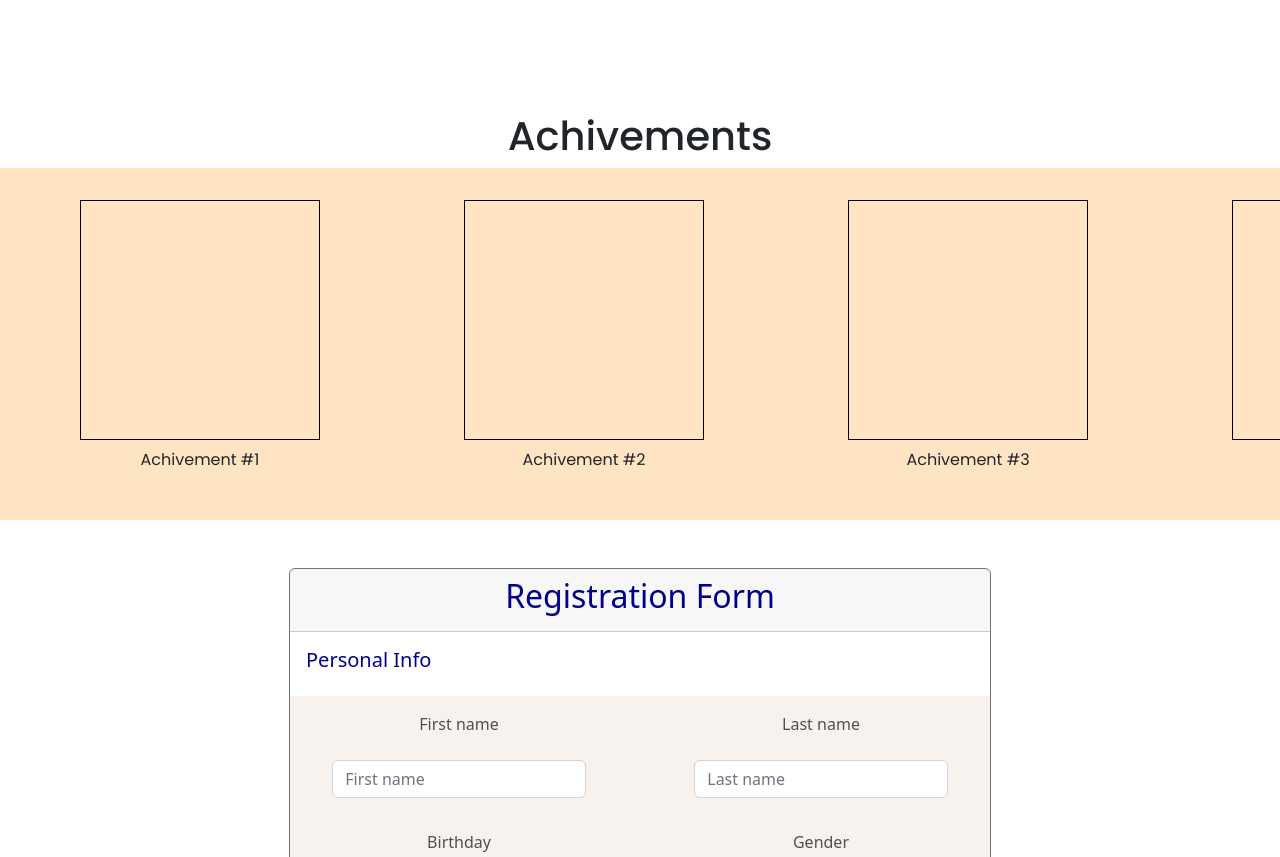
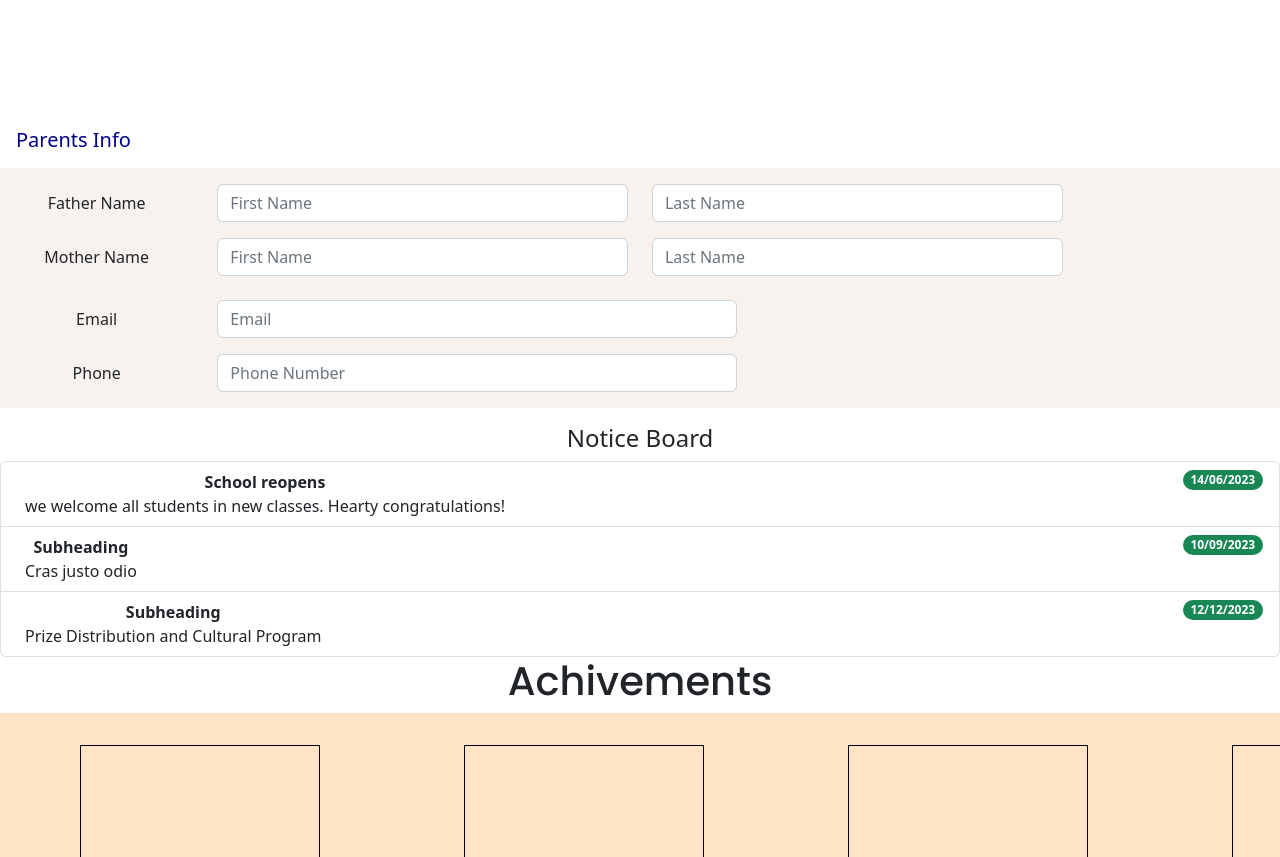
Before and after one commit to SK-tec/AutoReminderScheudler, a React (Create React App) app in the folder client/: page / in a window 1280 px wide. Shown: the part 614-1471 px from the top of the page. Built offline with nearby package versions, Linux system fonts and the light colour scheme.

Commit message:
notice borad and enquiry form

```diff
--- a/client/src/App.js
+++ b/client/src/App.js
@@ -5,12 +5,14 @@ import Achivements from './components/Achivements';
 import MyNav from './components/MyNav';
 import Header from './components/Header';
 import RegisterForm from './components/RegisterForm';
+import Notices from './components/Notices';
 
 function App() {
   return (
     <div className="App">
       <MyNav />
       <Header />
+      <Notices />
       <Achivements/>
       <RegisterForm/>
      <Footer/>
--- a/client/src/components/Header.js
+++ b/client/src/components/Header.js
@@ -26,8 +26,7 @@ const Header = () => {
         />
 
         <Carousel.Caption>
-          <h3>Second slide label</h3>
-          <p>Lorem ipsum dolor sit amet, consectetur adipiscing elit.</p>
+          <h3>The future begins here</h3>
         </Carousel.Caption>
       </Carousel.Item>
       <Carousel.Item>
@@ -38,10 +37,8 @@ const Header = () => {
         />
 
         <Carousel.Caption>
-          <h3>Third slide label</h3>
-          <p>
-            Praesent commodo cursus magna, vel scelerisque nisl consectetur.
-          </p>
+          <h3>Taking your game to the next level</h3>
+
         </Carousel.Caption>
       </Carousel.Item>
     </Carousel>
--- /dev/null
+++ b/client/src/components/Notices.js
@@ -0,0 +1,117 @@
+import Badge from 'react-bootstrap/Badge';
+import ListGroup from 'react-bootstrap/ListGroup';
+import { Container, Card } from "react-bootstrap";
+import Col from "react-bootstrap/Col";
+import Form from "react-bootstrap/Form";
+import Row from "react-bootstrap/Row";
+
+function Notices() {
+  return (
+    <>
+    <container>
+    <Card.Title className="text-start p-3">Parents Info</Card.Title>
+            <Card.Text className="parent-info">
+              <Form.Group
+                as={Row}
+                className="mb-3 pt-3 "
+                controlId="formHorizontalFather"
+              >
+                <Form.Label column sm={2}>
+                  Father Name
+                </Form.Label>
+                <Col sm={4}>
+                  <Form.Control type="text" placeholder="First Name" />
+                </Col>
+                <Col sm={4}>
+                  <Form.Control type="text" placeholder="Last Name" />
+                </Col>
+              </Form.Group>
+              <Form.Group
+                as={Row}
+                className="mb-3 mt-2 "
+                controlId="formHorizontalMother"
+              >
+                <Form.Label column sm={2}>
+                  Mother Name
+                </Form.Label>
+                <Col sm={4}>
+                  <Form.Control type="text" placeholder="First Name" />
+                </Col>
+                <Col sm={4}>
+                  <Form.Control type="text" placeholder="Last Name" />
+                </Col>
+              </Form.Group>
+              <Form.Group
+                as={Row}
+                className="mb-3 mt-4"
+                controlId="formHorizontalMother"
+              >
+                <Form.Label column sm={2}>
+                  Email
+                </Form.Label>
+                <Col sm={5}>
+                  <Form.Control type="Email" placeholder="Email" />
+                </Col>
+              </Form.Group>
+              <Form.Group
+                as={Row}
+                className="mb-3 mt-3 pb-3"
+                controlId="formHorizontalMother"
+              >
+                <Form.Label column sm={2}>
+                  Phone
+                </Form.Label>
+                <Col sm={5}>
+                  <Form.Control type="text" placeholder="Phone Number" />
+                </Col>
+              </Form.Group>
+            </Card.Text>
+    </container>
+    <container>
+        <lable>
+            <h4>Notice Board</h4>
+        </lable>
+    <ListGroup as="ul" bullets>
+      <ListGroup.Item
+        as="li"
+        className="d-flex justify-content-between align-items-start"
+      >
+        <div className="ms-2 me-auto">
+          <div className="fw-bold">School reopens</div>
+          we welcome all students in new classes. Hearty congratulations!
+        </div>
+        <Badge bg="success" pill>
+          14/06/2023
+        </Badge>
+      </ListGroup.Item>
+      <ListGroup.Item
+        as="li"
+        className="d-flex justify-content-between align-items-start"
+      >
+        <div className="ms-2 me-auto">
+          <div className="fw-bold">Subheading</div>
+          Cras justo odio
+        </div>
+        <Badge bg="success" pill>
+          10/09/2023
+        </Badge>
+      </ListGroup.Item>
+      <ListGroup.Item
+        as="li"
+        className="d-flex justify-content-between align-items-start"
+      >
+        <div className="ms-2 me-auto">
+          <div className="fw-bold">Subheading</div>
+          Prize Distribution and Cultural Program
+        </div>
+        <Badge bg="success" pill>
+          12/12/2023
+        </Badge>
+      </ListGroup.Item>
+    </ListGroup>
+    </container>
+    </>
+  );
+}
+
+export default Notices;
```
